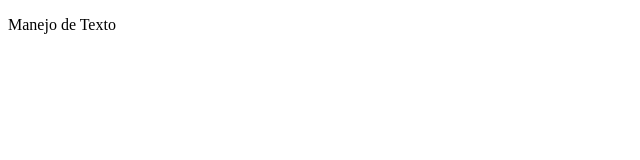
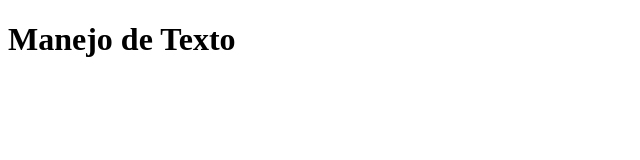
Before and after one commit to JaimeDeUgarte/Manejo-De-Texto, a plain HTML site: page index.html in a window 1280 px wide. Shown: the whole page, without its empty margins (0-640 px from the left). Drawn offline with Linux system fonts and the light colour scheme.

Commit message:
agregar texto

```diff
--- a/index.html
+++ b/index.html
@@ -7,6 +7,6 @@
     <title>Manejo De Texto</title>
 </head>
 <body>
-    <p>Manejo de Texto</p>
+    <h1>Manejo de Texto</h1>
 </body>
 </html>
```
